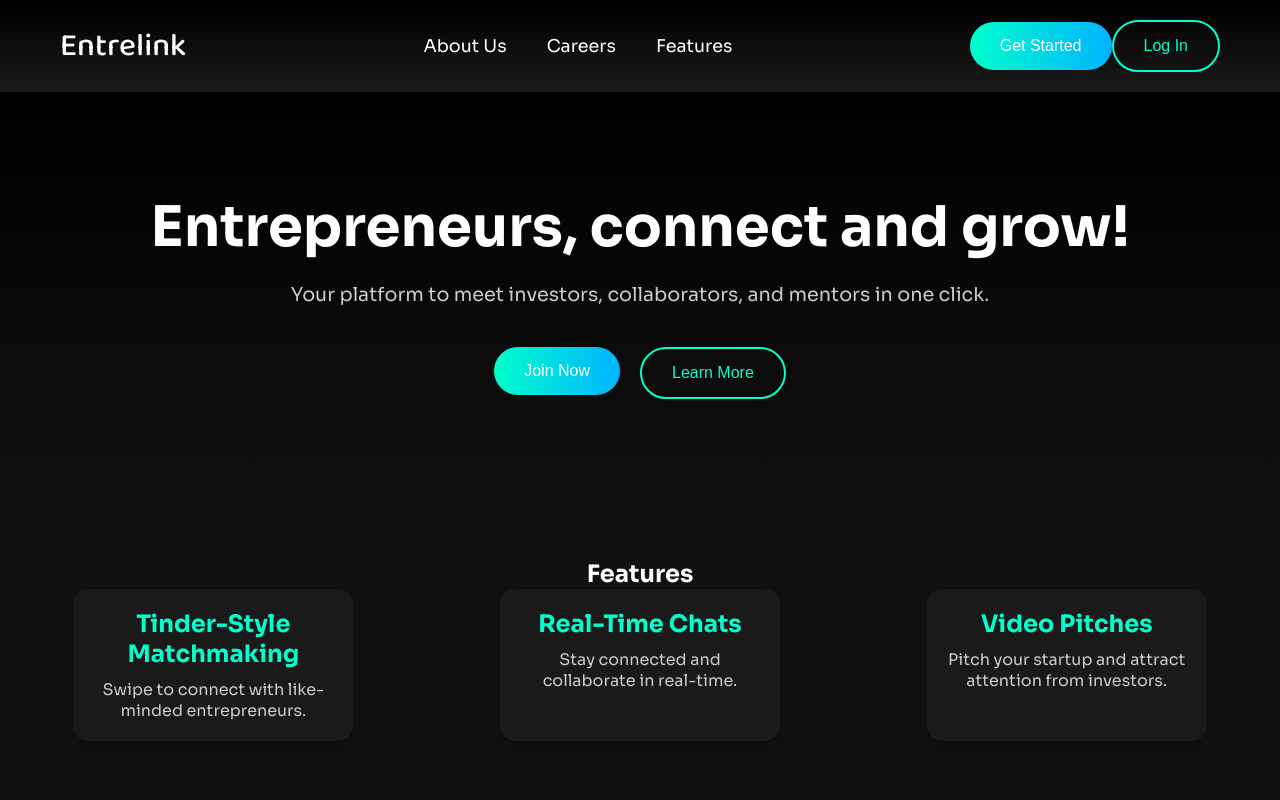
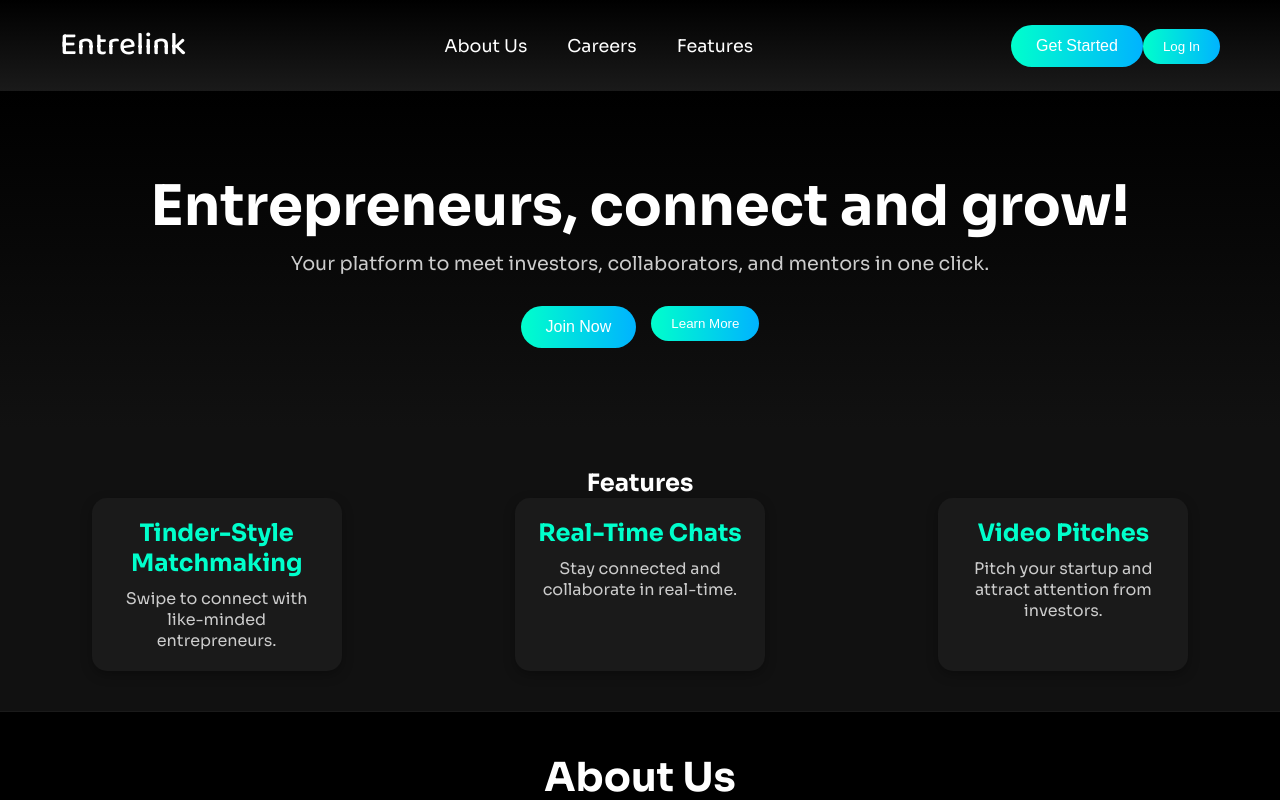
Before and after one commit to SimplyGenius-svg/ent-main, a React (Create React App) app: page / in a window 1280 px wide. Built offline with nearby package versions, Linux system fonts and the light colour scheme.

Commit message:
Updated Dashbaord and also added INvestor and Mentor hub files

```diff
--- a/src/styles/Dashboard.css
+++ b/src/styles/Dashboard.css
@@ -9,249 +9,223 @@
   background-color: #000000;
   color: #ffffff;
   height: 100%;
-  overflow-x: hidden; /* Disable horizontal scroll */
-  overflow-y: auto; /* Enable vertical scrolling */
+  overflow-x: hidden;
+  overflow-y: auto;
   box-sizing: border-box;
 }
 
-/* Container */
-.home-container {
+.dashboard-container {
+  display: flex;
+  height: 100vh;
+  overflow: hidden;
+}
+
+.sidebar {
+  background-color: #000000;
+  padding: 20px;
+  height: 100vh;
+  position: fixed;
+  top: 0;
+  left: 0;
+  width: 200px;
   display: flex;
   flex-direction: column;
-  min-height: 100vh; /* Ensure the container takes up the full viewport height */
-  justify-content: flex-start;
+  align-items: center;
 }
 
-/* Header */
-.header {
-  background: linear-gradient(180deg, #000000, #1a1a1a); /* Gradient background for header */
-  padding: 20px 60px;
-  display: flex;
-  justify-content: space-between;
-  align-items: center;
-  position: sticky; /* Keep header visible on scroll */
-  top: 0;
-  z-index: 1000;
+.profile-container {
+  text-align: center;
 }
 
-.logo-text {
-  font-family: 'Baloo 2', sans-serif; /* Playful font for logo */
-  font-size: 2rem;
-  font-weight: 500;
-  color: white;
-  text-decoration: none; /* Remove the underline */
+.profile-pic {
+  border-radius: 50%;
+  width: 80px;
+  height: 80px;
+  cursor: pointer;
+  transition: transform 0.3s ease;
 }
 
-.navbar a {
-  color: white;
-  margin: 0 20px;
+.profile-pic:hover {
+  transform: scale(1.1);
+}
+
+.sidebar ul {
+  list-style: none;
+  padding: 0;
+  margin-top: 40px;
+}
+
+.sidebar ul li {
+  margin-bottom: 20px;
+}
+
+.sidebar ul li a {
+  color: #ffffff;
   text-decoration: none;
-  font-weight: 500;
-  font-size: 1.1rem;
+  font-size: 1.2rem;
   transition: color 0.3s ease;
 }
 
-.navbar a:hover {
-  color: #00FFCC; /* Light neon green on hover */
+.sidebar ul li a:hover {
+  color: #00FFCC;
 }
 
-/* Hero Section */
-.hero {
-  padding: 100px 20px;
-  background: linear-gradient(180deg, #000000, #111111); /* Gradient for hero section */
-  color: white;
-  text-align: center;
-  flex-grow: 1;
+/* Main Content */
+.main-content {
+  margin-left: 220px;
+  padding: 20px;
+  width: calc(100% - 220px);
+  overflow-y: auto;
 }
 
-.hero h1 {
-  font-family: 'Sora', sans-serif; /* Web3-focused font */
-  font-size: 3.5rem;
-  font-weight: 700;
-  margin-bottom: 20px;
+.dashboard-view, .connect-view, .mentor-hub-view, .investor-hub-view {
+  padding: 20px;
 }
 
-.hero p {
-  font-family: 'Sora', sans-serif;
-  font-size: 1.2rem;
-  color: #cccccc;
-  margin-bottom: 40px;
-}
-
-.hero-buttons {
+.dashboard-sections, .widget {
   display: flex;
-  justify-content: center;
+  flex-wrap: wrap;
   gap: 20px;
 }
 
-/* CTA Buttons */
-.cta-button {
-  background: linear-gradient(90deg, #00FFCC, #00B3FF); /* Neon gradient */
-  color: white;
-  border: none;
-  border-radius: 30px;
-  padding: 15px 30px;
-  font-size: 1rem;
-  cursor: pointer;
-  transition: transform 0.2s, box-shadow 0.2s;
+.section, .widget {
+  background-color: #1a1a1a;
+  border-radius: 15px;
+  padding: 20px;
+  width: 300px;
+  text-align: center;
+  transition: transform 0.3s ease;
 }
 
-.cta-button:hover {
+.section:hover, .widget:hover {
+  transform: translateY(-5px);
+}
+
+.posts {
+  margin-top: 20px;
+}
+
+.post {
+  background-color: #333;
+  padding: 15px;
+  border-radius: 8px;
+  margin-bottom: 10px;
+  color: white;
+}
+
+.post img.profile-pic-small {
+  width: 40px;
+  height: 40px;
+  border-radius: 50%;
+  display: inline-block;
+  vertical-align: middle;
+}
+
+.post p {
+  display: inline-block;
+  vertical-align: middle;
+  margin-left: 10px;
+}
+
+.post button {
+  background-color: #00FFCC;
+  color: #000000;
+  border: none;
+  padding: 5px 10px;
+  cursor: pointer;
+  margin-right: 5px;
+}
+
+/* Edit Profile Modal */
+.modal-overlay {
+  position: fixed;
+  top: 0;
+  left: 0;
+  width: 100vw;
+  height: 100vh;
+  background-color: rgba(0, 0, 0, 0.8);
+  display: flex;
+  justify-content: center;
+  align-items: center;
+}
+
+.non-intrusive-modal {
+  width: 400px;
+  background-color: #1a1a1a;
+  border-radius: 10px;
+  padding: 40px;
+  text-align: center;
+}
+
+.modal-content input, .modal-content select {
+  width: 100%;
+  padding: 10px;
+  margin: 10px 0;
+  border-radius: 5px;
+  border: 1px solid #333333;
+}
+
+.save-button, .cancel-button {
+  background-color: #00FFCC;
+  color: #000000;
+  border: none;
+  padding: 10px 20px;
+  cursor: pointer;
+  margin-top: 20px;
+}
+
+.cancel-button {
+  background-color: #333333;
+  color: #ffffff;
+}
+
+.save-button:hover, .cancel-button:hover {
+  opacity: 0.8;
+}
+
+/* Connect View */
+.connect-view {
+  display: flex;
+  flex-direction: column;
+  align-items: center;
+  gap: 20px;
+}
+
+/* General Button Styles */
+button {
+  background: linear-gradient(90deg, #00FFCC, #00B3FF);
+  border: none;
+  padding: 10px 20px;
+  color: #fff;
+  cursor: pointer;
+  border-radius: 30px;
+  transition: transform 0.3s ease;
+}
+
+button:hover {
   transform: scale(1.05);
   box-shadow: 0 8px 15px rgba(0, 255, 204, 0.4);
 }
 
-.cta-button-outline {
-  background: none;
-  color: #00FFCC;
-  border: 2px solid #00FFCC;
-  padding: 15px 30px;
-  border-radius: 30px;
-  font-size: 1rem;
-  cursor: pointer;
-  transition: transform 0.2s, box-shadow 0.2s;
-}
-
-.cta-button-outline:hover {
-  transform: scale(1.05);
-  box-shadow: 0 8px 15px rgba(0, 255, 204, 0.4);
-}
-
-/* Features Section */
-.features-section {
-  padding: 60px 20px;
-  background-color: #111111;
-  color: white;
-  flex-grow: 1;
-  overflow: hidden; /* Remove any unnecessary overflow restrictions */
-}
-
-.features-grid {
-  display: flex;
-  justify-content: space-around;
-  gap: 40px;
-  flex-wrap: wrap;
-}
-
-.feature-item {
-  width: 280px;
-  padding: 20px;
-  background-color: #1a1a1a;
-  border-radius: 15px;
-  text-align: center;
-  box-shadow: 0 4px 12px rgba(0, 0, 0, 0.3);
-  transition: transform 0.3s ease;
-}
-
-.feature-item:hover {
-  transform: translateY(-5px);
-}
-
-.feature-item h3 {
-  font-family: 'Sora', sans-serif;
-  font-size: 1.5rem;
-  color: #00FFCC;
-  margin-bottom: 10px;
-}
-
-.feature-item p {
-  font-family: 'Sora', sans-serif;
-  font-size: 1rem;
-  color: #cccccc;
-}
-
-/* About Us Section */
-.about-section {
-  padding: 60px 20px;
-  background-color: #000000;
-  border-top: 1px solid rgba(255, 255, 255, 0.1);
-}
-
-.about-section h2 {
-  font-family: 'Sora', sans-serif;
-  font-size: 2.5rem;
-  color: white;
-  margin-bottom: 20px;
-}
-
-.about-section p {
-  font-family: 'Sora', sans-serif;
-  font-size: 1.1rem;
-  color: #cccccc;
-  max-width: 700px;
-  margin: 0 auto;
-}
-
-/* Careers Section */
-.careers-section {
-  padding: 60px 20px;
-  background-color: #111111;
-}
-
-.careers-section h2 {
-  font-family: 'Sora', sans-serif;
-  font-size: 2.5rem;
-  color: white;
-  margin-bottom: 20px;
-}
-
-.careers-section p {
-  font-family: 'Sora', sans-serif;
-  font-size: 1.1rem;
-  color: #cccccc;
-}
-
-.cta-link {
-  display: inline-block;
-  margin-top: 20px;
-  padding: 12px 24px;
-  background-color: #00FFCC;
-  color: white;
-  border-radius: 30px;
-  text-decoration: none;
-  font-family: 'Sora', sans-serif;
-  font-size: 1rem;
-  transition: background-color 0.3s ease;
-}
-
-.cta-link:hover {
-  background-color: #00B3FF;
-}
-
-/* Footer */
-.footer {
-  background-color: #000000;
-  color: white;
-  padding: 20px;
-  text-align: center;
-  border-top: 1px solid rgba(255, 255, 255, 0.1);
-  flex-shrink: 0;
-}
-
-.footer p {
-  font-family: 'Sora', sans-serif;
-  color: #888888;
-}
-
 /* Responsive Design */
 @media (max-width: 768px) {
-  .features-grid {
+  .dashboard-sections {
     flex-direction: column;
     align-items: center;
   }
 
-  .feature-item {
+  .section, .widget {
     width: 100%;
     max-width: 300px;
-    margin-bottom: 20px;
   }
 
-  .hero h1 {
-    font-size: 2.5rem;
+  .main-content {
+    margin-left: 0;
   }
 
-  .cta-button, .cta-button-outline {
-    font-size: 0.9rem;
-    padding: 12px 20px;
+  .sidebar {
+    width: 100%;
+    height: auto;
+    position: relative;
   }
 }
```
Also changed, not shown: src/Dashboard.js (+59 -23 lines), src/InvestorHub.js (added), src/MentorHub.js (added).
